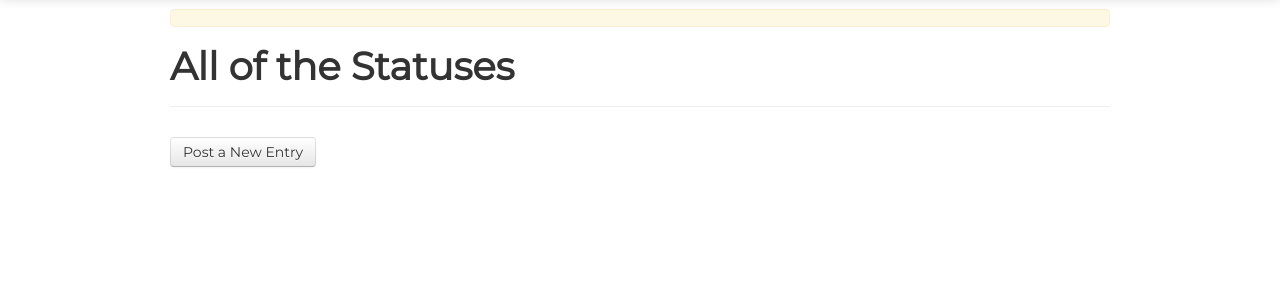
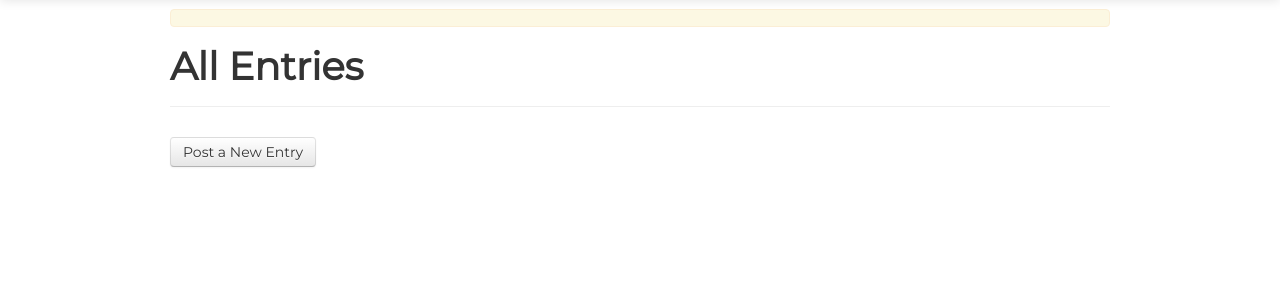
Before and after one commit to riminangelica/happygram, a Rails app: page /entries in a window 1280 px wide. Shown: the part 41-341 px from the top of the page. Run offline with Rails 7, Linux system fonts and the light colour scheme; data that the repository does not hold is empty; style sheets or scripts are compiled from the project's sources; parts of the project's set-up code (start-up, migrations or seed data) failed here and were passed over; some libraries are stand-ins or nearby versions; some web fonts are replaced.

```diff
--- a/app/views/entries/index.html.erb
+++ b/app/views/entries/index.html.erb
@@ -1,5 +1,5 @@
 <div class="page-header">
-  <h1>All of the Statuses</h1>
+  <h1>All Entries</h1>
 </div>
 
 <%= link_to "Post a New Entry", new_entry_path, class: "btn" %>
--- a/app/views/layouts/application.html.erb
+++ b/app/views/layouts/application.html.erb
@@ -14,7 +14,7 @@
 	<div class="navbar navbar-fixed-top">
 		<div class="navbar-inner">
 			<div class="container">
-				<span class="brand"><%= link_to "Happygram", statuses_path %></span>
+				<span class="brand"><%= link_to "Happygram", entries_path %></span>
 				<ul class="nav">
 					<li><%= link_to "All Statuses", statuses_path %></li>
 				</div>
```
Also changed, not shown: app/assets/images/HappyGram-HEADER.png (added), app/assets/images/HappyGram-MainHome.jpg (added), app/assets/images/glyphicons-halflings-white.png (deleted), app/assets/images/glyphicons-halflings.png (deleted).
